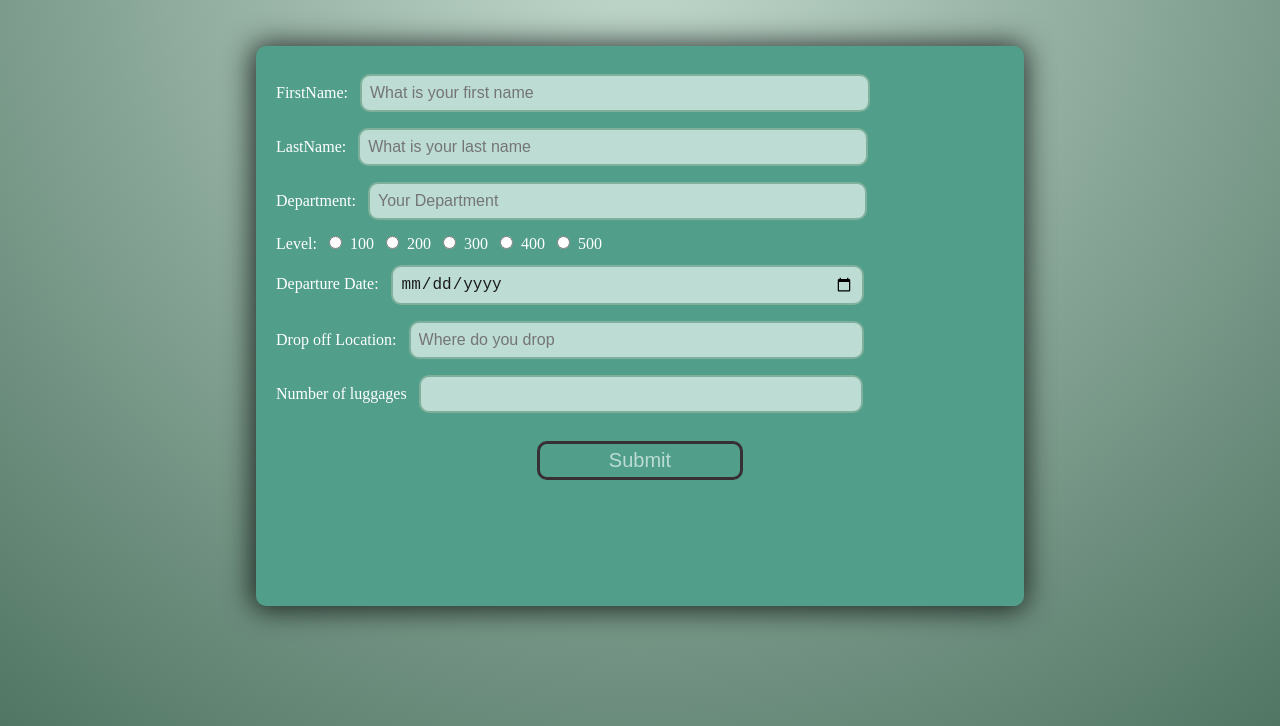
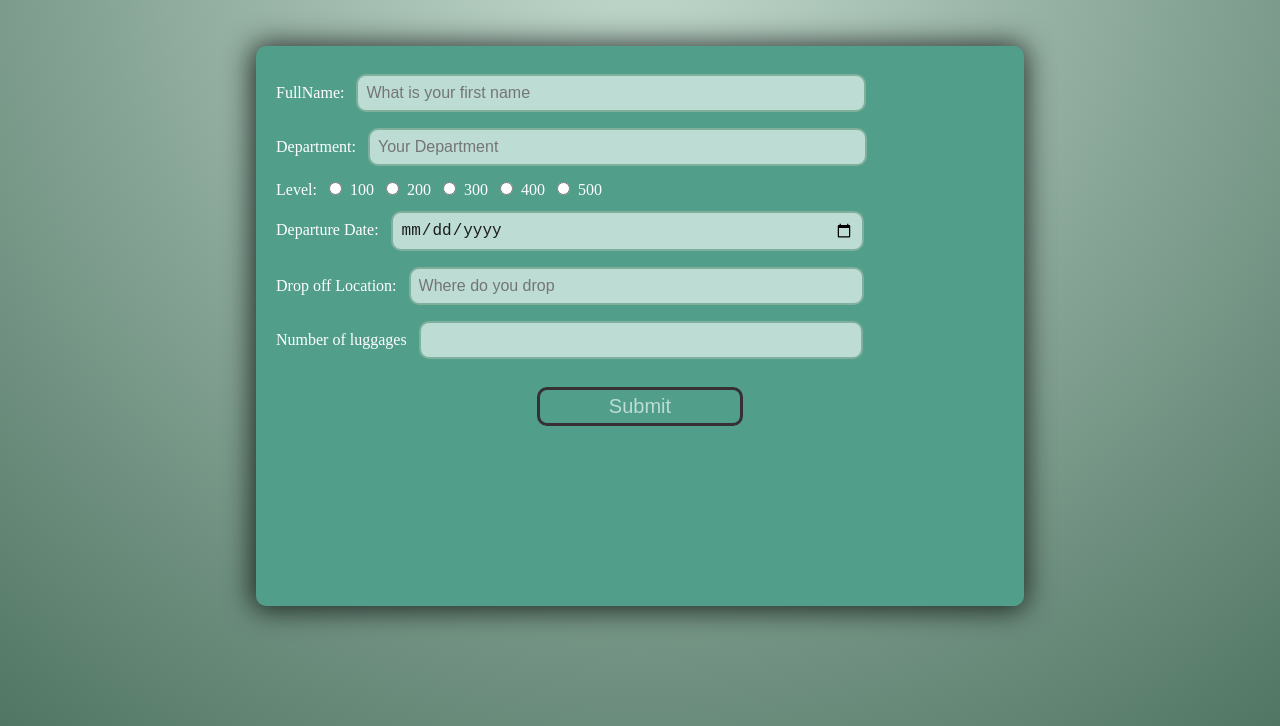
Before and after one commit to Tad-z/Form, a website: page views/index.html in a window 1280 px wide. Shown: the part 74-800 px from the top of the page. Drawn offline with Linux system fonts and the light colour scheme; a web font is replaced by a local one.

Commit message:
another  commit

```diff
--- a/views/index.html
+++ b/views/index.html
@@ -15,11 +15,8 @@
       </header>
   <div class="form">
       <form action="" >
-      <label for="firstname">FirstName:</label>
-      <input id="firstname" class="unchecked" type="text" placeholder="What is your first name" /></br>
-
-      <label for="lastname">LastName:</label>
-      <input id="lastname" class="unchecked" type="text" placeholder="What is your last name" /></br>
+      <label for="fullname">FullName:</label>
+      <input id="fullname" class="unchecked" type="text" placeholder="What is your first name" /></br>
 
       <label for="department">Department:</label>
       <input type="text" class="unchecked" id="department" placeholder="Your Department" /></br>
```
